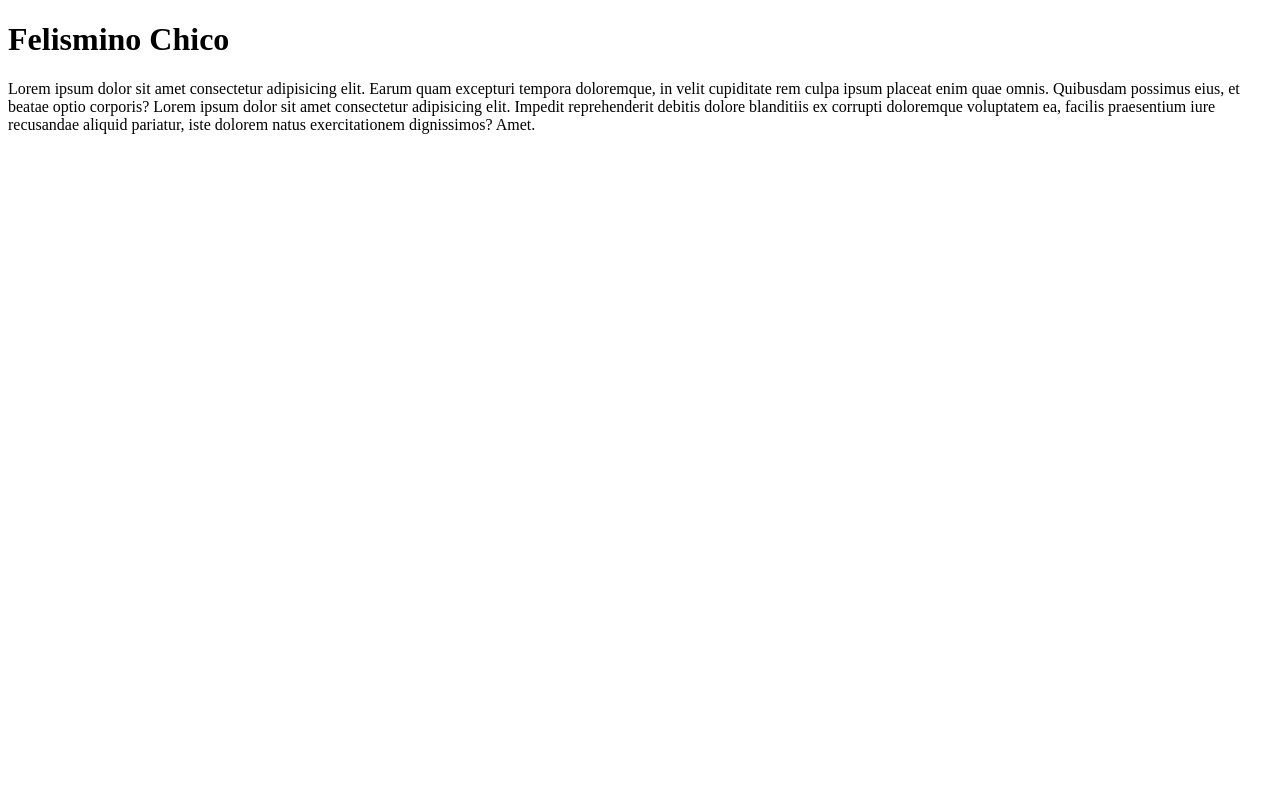
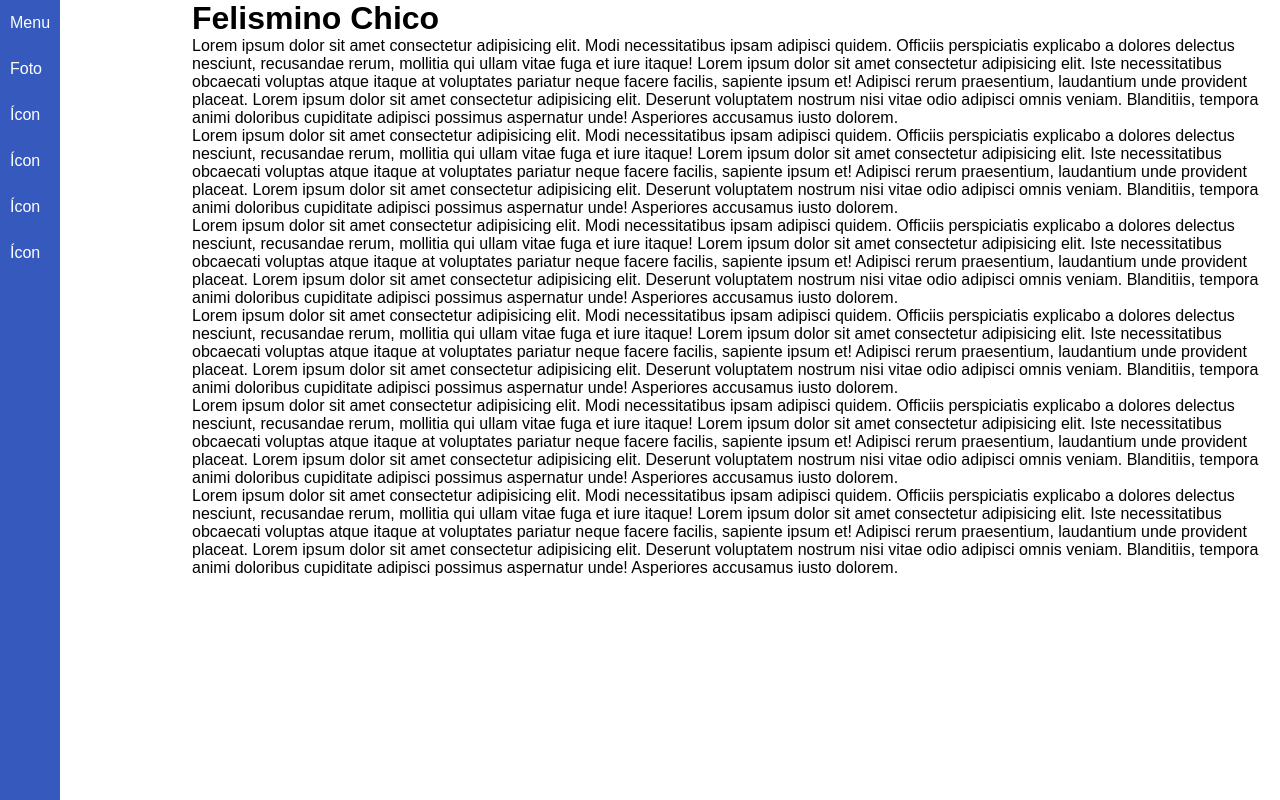
Before and after one commit to felisminochico/storage, a plain HTML site: page usuarios/felisminochico.html in a window 1280 px wide. Drawn offline with Linux system fonts and the light colour scheme.

Commit message:
Novas Funções

```diff
--- /dev/null
+++ b/estilos/usuarios.css
@@ -0,0 +1,79 @@
+@charset "UTF-8";
+
+*{
+    font-family: Arial, Helvetica, sans-serif;
+    margin: 0px;
+    padding: 0px;
+}
+
+html, body{
+    width: 100vw;
+}
+
+body::-webkit-scrollbar{
+    height: 0px;
+    width: 0px;
+}
+
+header{
+    background-color: rgba(0, 0, 0, 0.575);
+    float: left;
+    height: 100vh;
+    position: fixed;
+    transition-duration: .3s;
+    transition-property: background-color;
+    width: 50px;
+    z-index: 5;
+}
+
+header > menu{
+    background-color: rgb(53, 89, 189);
+    color: white;
+    overflow: hidden;
+    transition-duration: .3s;
+    transition-property: width;
+    width: 60px;
+    z-index: 10;
+}
+
+header > menu > div{
+    display: grid;
+    grid-template-columns: auto auto;
+    padding: 14px 10px;
+    width: 200px;
+    z-index: 10;
+}
+
+header > nav{
+    background-color: rgb(53, 89, 189);
+    color: white;
+    height: 100%;
+    overflow: hidden;
+    transition-duration: .3s;
+    transition-property: width;
+    width: 60px;
+    z-index: 9;
+}
+
+header > nav > div{
+    display: grid;
+    grid-template-columns: auto auto;
+    justify-content: space-between;
+    padding: 14px 10px;
+    width: 200px;
+    z-index: 10;
+}
+
+header > menu > div > #btn-menu{
+    cursor: pointer;
+}
+
+header > nav > div > span > a{
+    color: white;
+    text-decoration: none;
+}
+
+main{
+    float: right;
+    width: 85%;
+}
--- /dev/null
+++ b/javascript/usuarios.js
@@ -0,0 +1,30 @@
+//alert("Olá, Mundo!");
+let botaoMenu = window.document.getElementById('btn-menu');
+let tagMenu = window.document.querySelector('menu#tag-menu');
+let tagNav = window.document.getElementById('tag-nav');
+let header = this.document.getElementsByTagName('header')[0]
+let main = this.document.getElementsByTagName('main')[0]
+let valorMenu = false
+
+//Códigos para eventos
+botaoMenu.addEventListener('click', abrirFecharMenu);
+
+//Funções de eventos
+function abrirFecharMenu(){
+    if(valorMenu == false){
+        tagMenu.style.width = '220px'
+        tagNav.style.width = '220px'
+        header.style.width = '100%';
+        header.style.backgroundColor = 'rgba(0, 0, 0, .536)';
+        valorMenu = true;
+    }else if(valorMenu == true){
+        tagMenu.style.width = '60px'
+        tagNav.style.width = '60px';
+        header.style.width = '50px';
+        valorMenu = false;
+    }
+}
+
+// function fecharMenu(){
+//     alert('Clicaste no Header.')
+// }
--- a/usuarios/felisminochico.html
+++ b/usuarios/felisminochico.html
@@ -3,10 +3,38 @@
 <head>
     <meta charset="UTF-8">
     <meta name="viewport" content="width=device-width, initial-scale=1.0">
+    <link rel="stylesheet" href="../estilos/usuarios.css" media="all" type="text/css">
     <title>Armazenamentos - Felismino Chico</title>
 </head>
 <body>
-    <h1>Felismino Chico</h1>
-    <p>Lorem ipsum dolor sit amet consectetur adipisicing elit. Earum quam excepturi tempora doloremque, in velit cupiditate rem culpa ipsum placeat enim quae omnis. Quibusdam possimus eius, et beatae optio corporis? Lorem ipsum dolor sit amet consectetur adipisicing elit. Impedit reprehenderit debitis dolore blanditiis ex corrupti doloremque voluptatem ea, facilis praesentium iure recusandae aliquid pariatur, iste dolorem natus exercitationem dignissimos? Amet.</p>
+    <header>
+        <menu id="tag-menu">
+            <div><span id="btn-menu">Menu</span></div>
+        </menu>
+        <nav id="tag-nav">
+            <div id="foto-usuario"><span>Foto</span><span>Felismino Chico</span></div>
+            <div><span>Ícon</span><span><a href="../storages/felismino/fotos.html" target="_self">Fotos</a></span></div>
+            <div><span>Ícon</span><span><a href="../storages/felismino/videos.html" target="_self">Vídeos</a></span></div>
+            <div><span>Ícon</span><span><a href="../storages/felismino/musicas.html" target="_self">Músicas</a></span></div>
+            <div><span>Ícon</span><span><a href="../storages/felismino/documentos.html" target="_self">Documentos</a></span></div>
+        </nav>
+    </header>
+
+    <main>
+        <h1>Felismino Chico</h1>
+        <p>Lorem ipsum dolor sit amet consectetur adipisicing elit. Modi necessitatibus ipsam adipisci quidem. Officiis perspiciatis explicabo a dolores delectus nesciunt, recusandae rerum, mollitia qui ullam vitae fuga et iure itaque! Lorem ipsum dolor sit amet consectetur adipisicing elit. Iste necessitatibus obcaecati voluptas atque itaque at voluptates pariatur neque facere facilis, sapiente ipsum et! Adipisci rerum praesentium, laudantium unde provident placeat. Lorem ipsum dolor sit amet consectetur adipisicing elit. Deserunt voluptatem nostrum nisi vitae odio adipisci omnis veniam. Blanditiis, tempora animi doloribus cupiditate adipisci possimus aspernatur unde! Asperiores accusamus iusto dolorem.</p>
+
+        <p>Lorem ipsum dolor sit amet consectetur adipisicing elit. Modi necessitatibus ipsam adipisci quidem. Officiis perspiciatis explicabo a dolores delectus nesciunt, recusandae rerum, mollitia qui ullam vitae fuga et iure itaque! Lorem ipsum dolor sit amet consectetur adipisicing elit. Iste necessitatibus obcaecati voluptas atque itaque at voluptates pariatur neque facere facilis, sapiente ipsum et! Adipisci rerum praesentium, laudantium unde provident placeat. Lorem ipsum dolor sit amet consectetur adipisicing elit. Deserunt voluptatem nostrum nisi vitae odio adipisci omnis veniam. Blanditiis, tempora animi doloribus cupiditate adipisci possimus aspernatur unde! Asperiores accusamus iusto dolorem.</p>
+
+        <p>Lorem ipsum dolor sit amet consectetur adipisicing elit. Modi necessitatibus ipsam adipisci quidem. Officiis perspiciatis explicabo a dolores delectus nesciunt, recusandae rerum, mollitia qui ullam vitae fuga et iure itaque! Lorem ipsum dolor sit amet consectetur adipisicing elit. Iste necessitatibus obcaecati voluptas atque itaque at voluptates pariatur neque facere facilis, sapiente ipsum et! Adipisci rerum praesentium, laudantium unde provident placeat. Lorem ipsum dolor sit amet consectetur adipisicing elit. Deserunt voluptatem nostrum nisi vitae odio adipisci omnis veniam. Blanditiis, tempora animi doloribus cupiditate adipisci possimus aspernatur unde! Asperiores accusamus iusto dolorem.</p>
+
+        <p>Lorem ipsum dolor sit amet consectetur adipisicing elit. Modi necessitatibus ipsam adipisci quidem. Officiis perspiciatis explicabo a dolores delectus nesciunt, recusandae rerum, mollitia qui ullam vitae fuga et iure itaque! Lorem ipsum dolor sit amet consectetur adipisicing elit. Iste necessitatibus obcaecati voluptas atque itaque at voluptates pariatur neque facere facilis, sapiente ipsum et! Adipisci rerum praesentium, laudantium unde provident placeat. Lorem ipsum dolor sit amet consectetur adipisicing elit. Deserunt voluptatem nostrum nisi vitae odio adipisci omnis veniam. Blanditiis, tempora animi doloribus cupiditate adipisci possimus aspernatur unde! Asperiores accusamus iusto dolorem.</p>
+
+        <p>Lorem ipsum dolor sit amet consectetur adipisicing elit. Modi necessitatibus ipsam adipisci quidem. Officiis perspiciatis explicabo a dolores delectus nesciunt, recusandae rerum, mollitia qui ullam vitae fuga et iure itaque! Lorem ipsum dolor sit amet consectetur adipisicing elit. Iste necessitatibus obcaecati voluptas atque itaque at voluptates pariatur neque facere facilis, sapiente ipsum et! Adipisci rerum praesentium, laudantium unde provident placeat. Lorem ipsum dolor sit amet consectetur adipisicing elit. Deserunt voluptatem nostrum nisi vitae odio adipisci omnis veniam. Blanditiis, tempora animi doloribus cupiditate adipisci possimus aspernatur unde! Asperiores accusamus iusto dolorem.</p>
+
+        <p>Lorem ipsum dolor sit amet consectetur adipisicing elit. Modi necessitatibus ipsam adipisci quidem. Officiis perspiciatis explicabo a dolores delectus nesciunt, recusandae rerum, mollitia qui ullam vitae fuga et iure itaque! Lorem ipsum dolor sit amet consectetur adipisicing elit. Iste necessitatibus obcaecati voluptas atque itaque at voluptates pariatur neque facere facilis, sapiente ipsum et! Adipisci rerum praesentium, laudantium unde provident placeat. Lorem ipsum dolor sit amet consectetur adipisicing elit. Deserunt voluptatem nostrum nisi vitae odio adipisci omnis veniam. Blanditiis, tempora animi doloribus cupiditate adipisci possimus aspernatur unde! Asperiores accusamus iusto dolorem.</p>
+    </main>
+
+    <script src="../javascript/usuarios.js" type="text/javascript"></script>
 </body>
 </html>
```
Also changed, not shown: storages/felismino/fotos.html (added).
